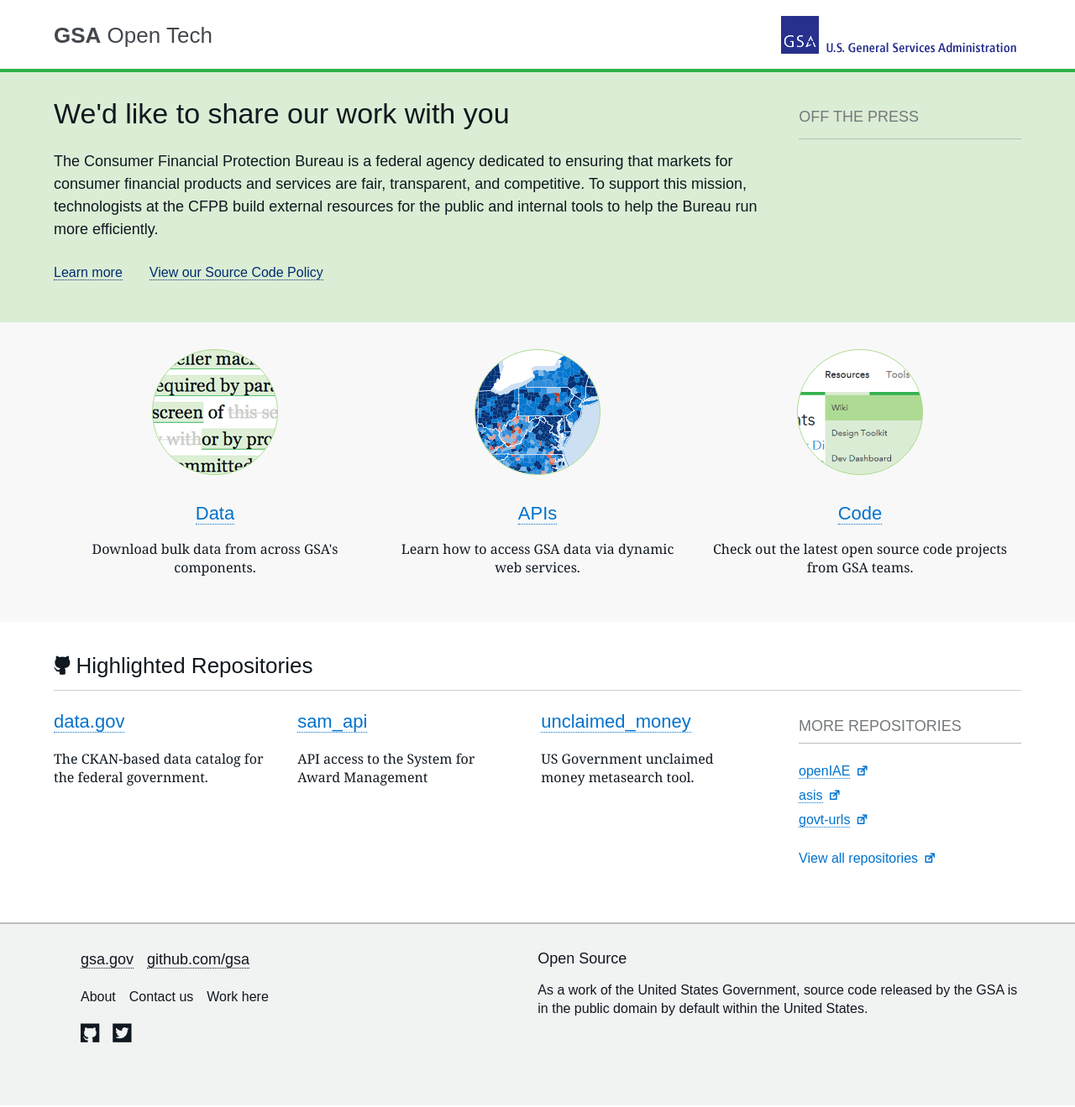
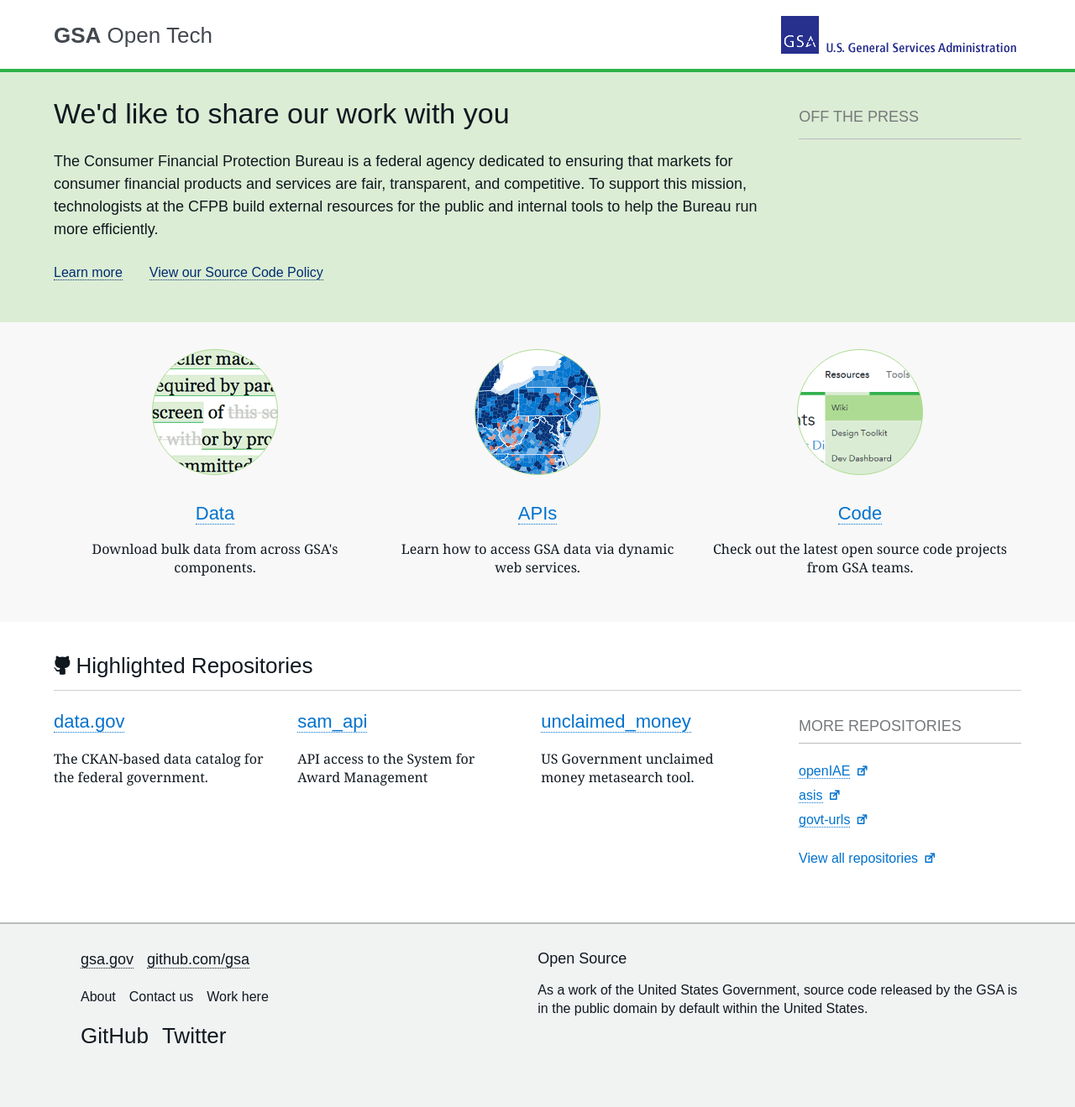
Before and after one commit to GSA/open.gsa.gov, a Jekyll site: the page built from index.html, in a window 1280 px wide. Shown: the whole page at 84% size. Built offline with Jekyll 4.4.1, drawn with Linux system fonts in a browser that asks for light colours; nearby versions of some CDN libraries; some web fonts are replaced.

Commit message:
trying to fix footer

```diff
--- a/_includes/footer.html
+++ b/_includes/footer.html
@@ -22,16 +22,10 @@
                 </ul>
                 <ul class="footer-links_social cf">
                     <li>
-                        <a class="icon-fallback-text" href="http://github.com/gsa">
-                            <i class="icon icon-github-alt" aria-hidden="true"></i>
-                            <span class="text">GitHub</span>
-                        </a>
+                        <a href="http://github.com/gsa">GitHub</a>
                     </li>
                     <li>
-                        <a class="icon-fallback-text" href="http://twitter.com/usgsa">
-                            <i class="icon icon-twitter-alt" aria-hidden="true"></i>
-                            <span class="text">Twitter</span>
-                        </a>
+                        <a href="http://twitter.com/usgsa">Twitter</a>
                     </li>
                 </ul>
             </section>
```
